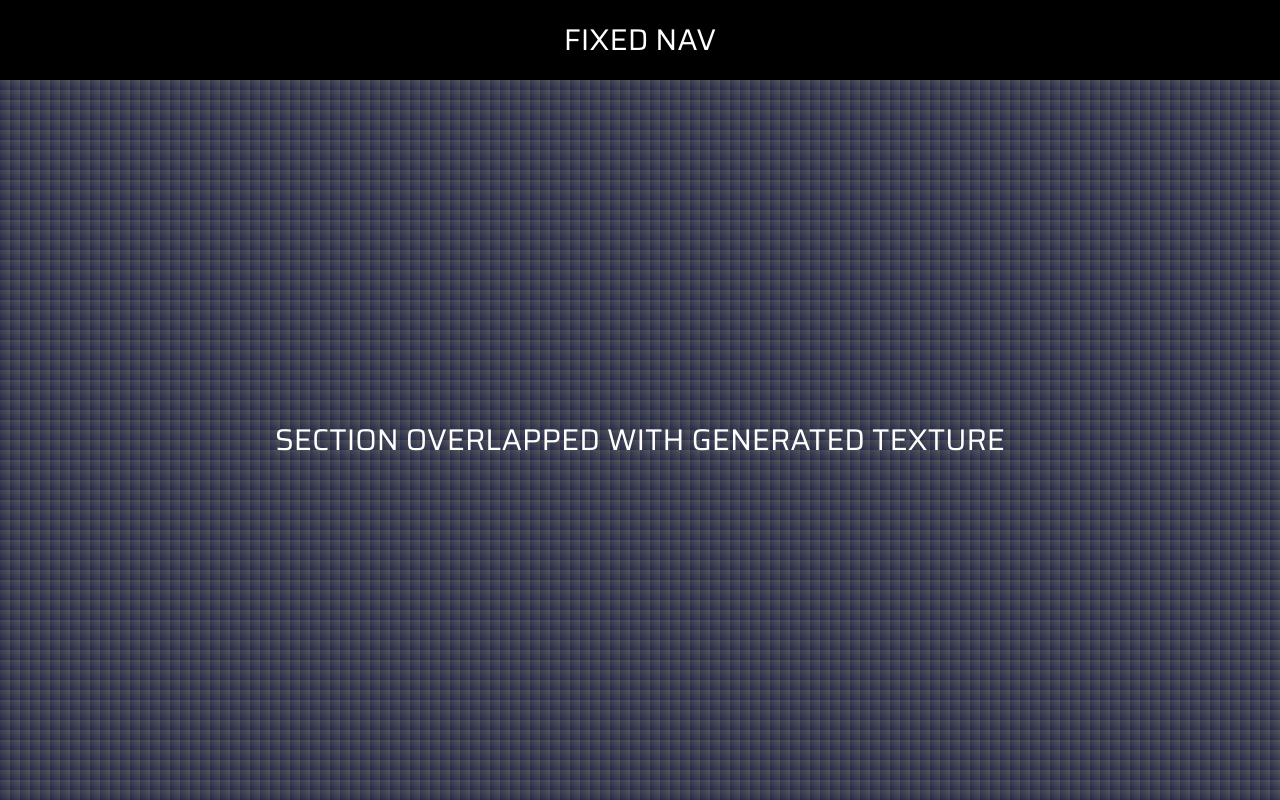
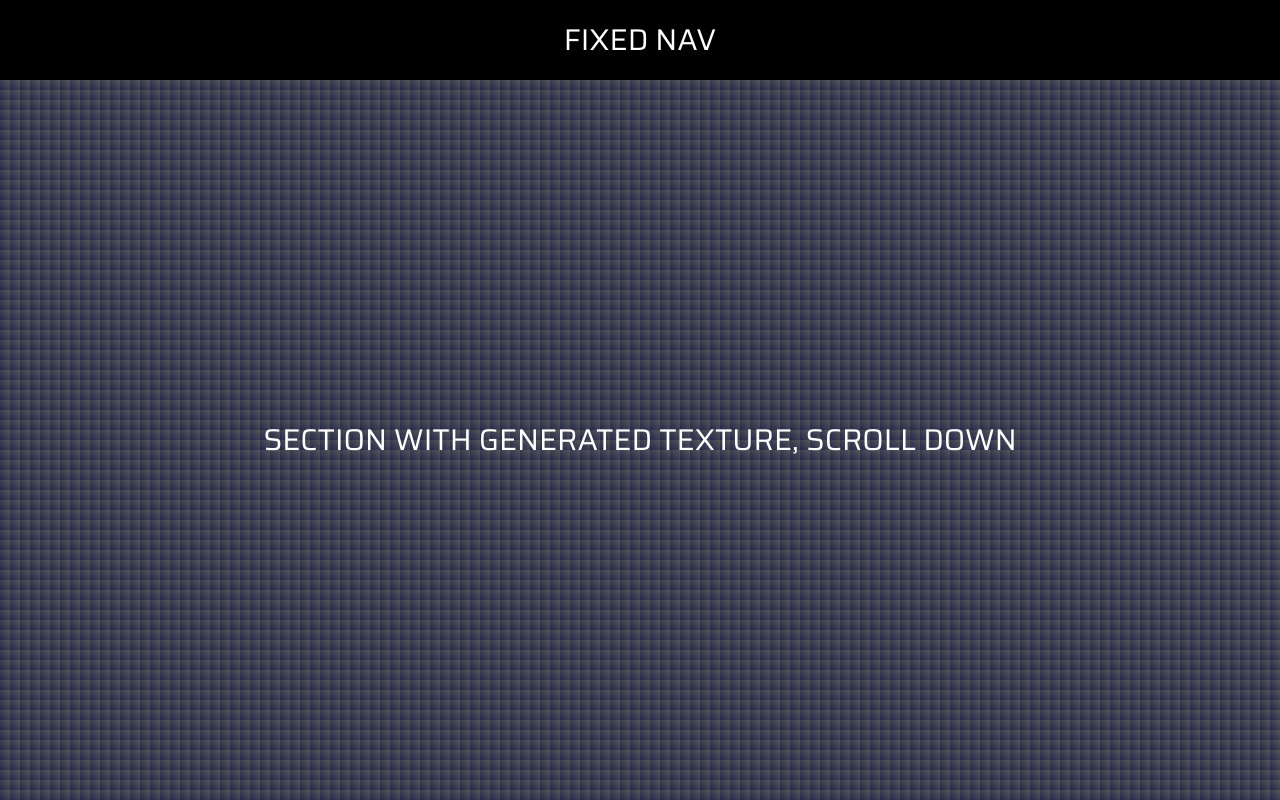
Before and after one commit to magdalena257/PositionAndBackground, a plain HTML site: page index.html in a window 1280 px wide. Shown: the top 800 px of the page. Drawn offline with Linux system fonts and the light colour scheme.

Commit message:
added text 'scroll down'

```diff
--- a/index.html
+++ b/index.html
@@ -70,7 +70,7 @@
         Fixed nav
     </nav>
     <header>
-        Section overlapped with generated texture
+        Section with generated texture, scroll down
     </header>
     <main>
         Section overlapping with generated background
```
